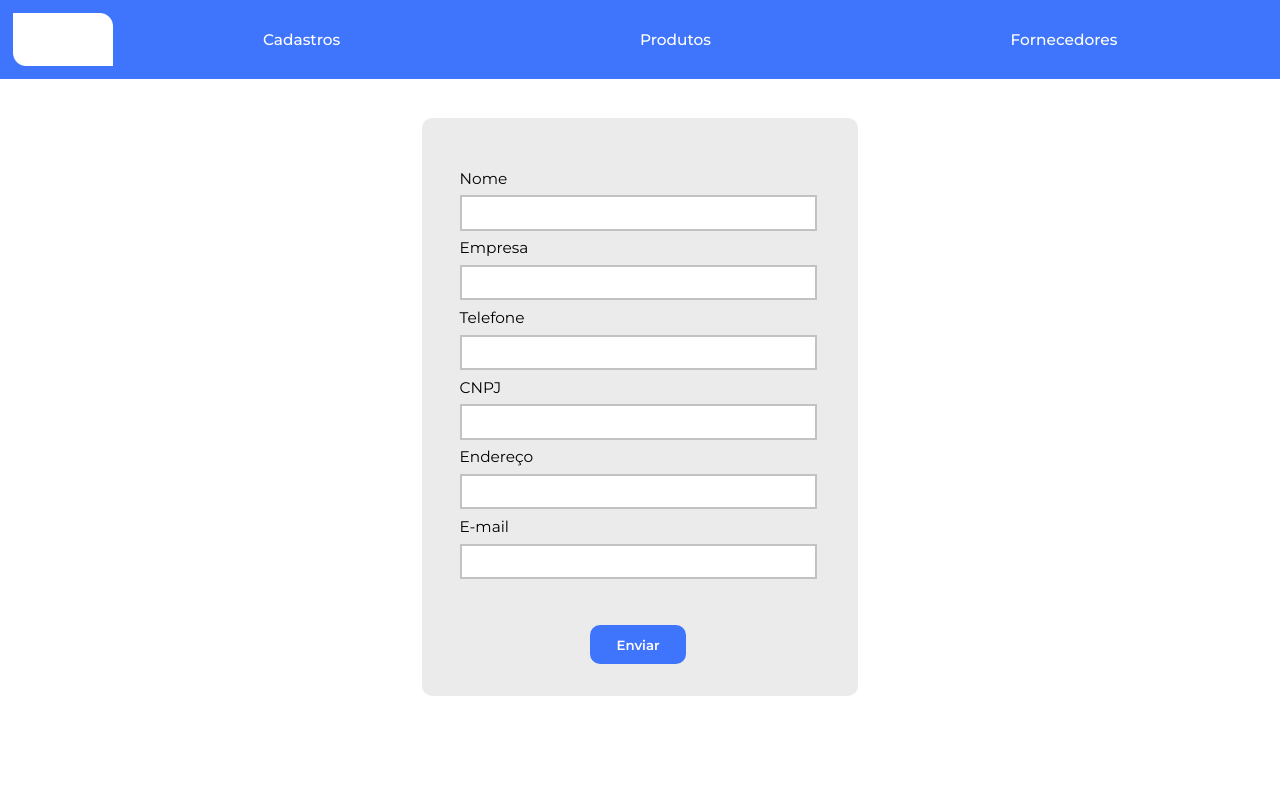
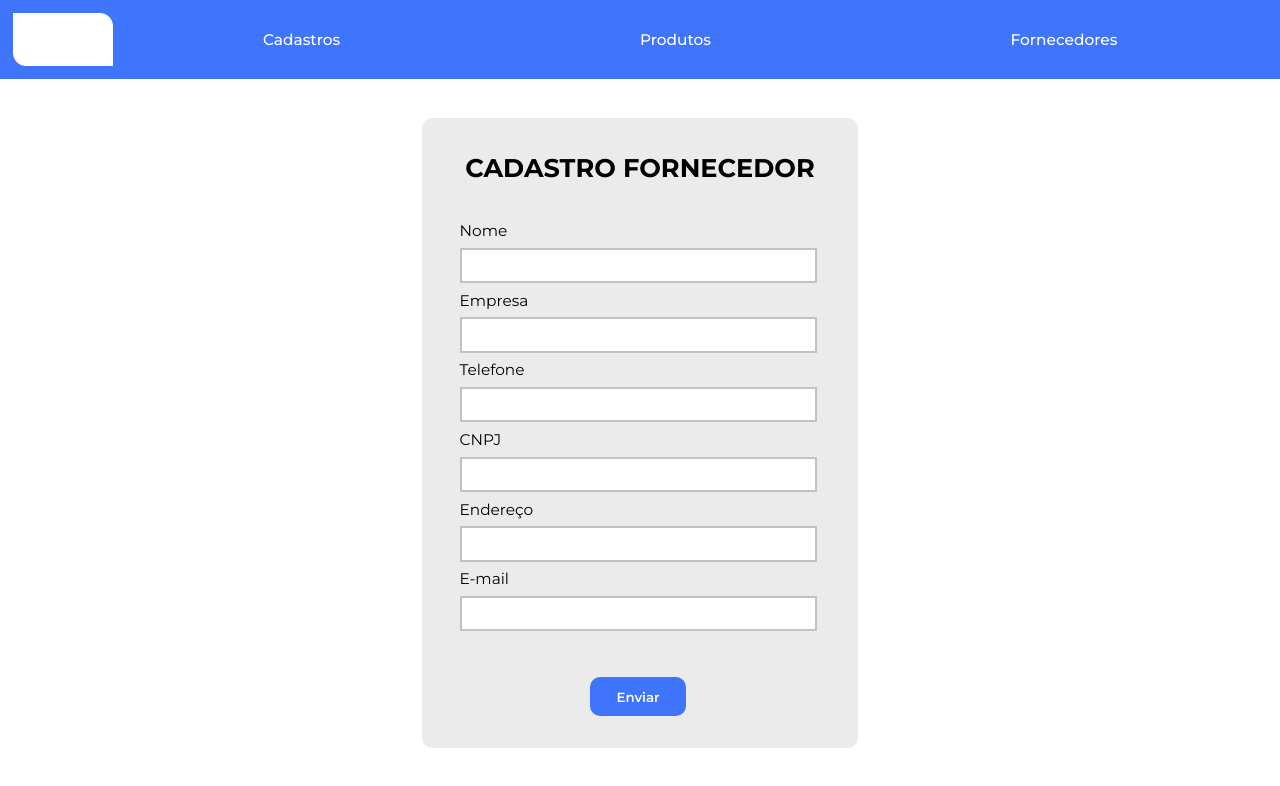
Before and after one commit to LuizReis03/AepEstoque, a React (Create React App) app: page /cadastroFornecedor/0 in a window 1280 px wide. Shown: the top 786 px of the page. Built offline with nearby package versions, Linux system fonts and the light colour scheme.

Commit message:
Ajuste De Titulo Dinamico

```diff
--- a/src/pages/CadastroFornecedor.js
+++ b/src/pages/CadastroFornecedor.js
@@ -97,7 +97,7 @@ function CadastroFornecedor() {
         <div>
             <Header />
             <form onSubmit={saveOrUpdate} className="box-form">
-                <h2 className="titulo-form"></h2>
+                <h2 className="titulo-form">{providerId === '0' ? "CADASTRO FORNECEDOR" : "ATUALIZA FORNECEDOR"}</h2>
 
                 <label className='titulo-campo-form'>Nome</label>
                 <input name="nome" type="text" className='campo-form'
--- a/src/pages/CadastroProduto.js
+++ b/src/pages/CadastroProduto.js
@@ -144,7 +144,7 @@ function CadastroProduto() {
         <div>
             <Header />
             <form onSubmit={saveOrUpdate} className="box-form">
-                <h2 className="titulo-form">CADASTRO PRODUTO</h2>
+                <h2 className="titulo-form">{productId === '0' ? "CADASTRO PRODUTO" : "ATUALIZA PRODUTO"}</h2>
 
                 <label className='titulo-campo-form'>Nome produto</label>
                 <input name="nomeProduto" type="text" className='campo-form'
```
